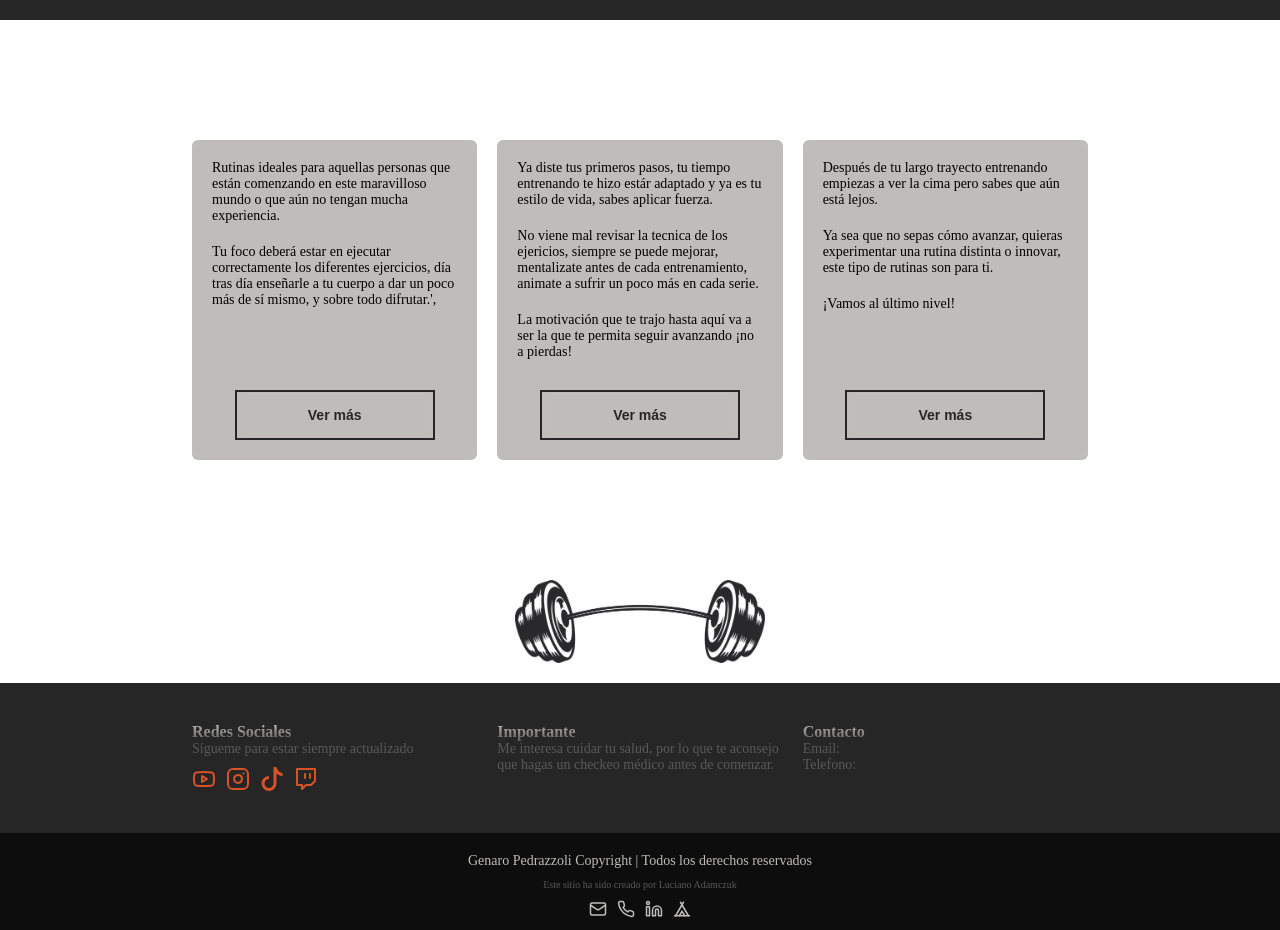
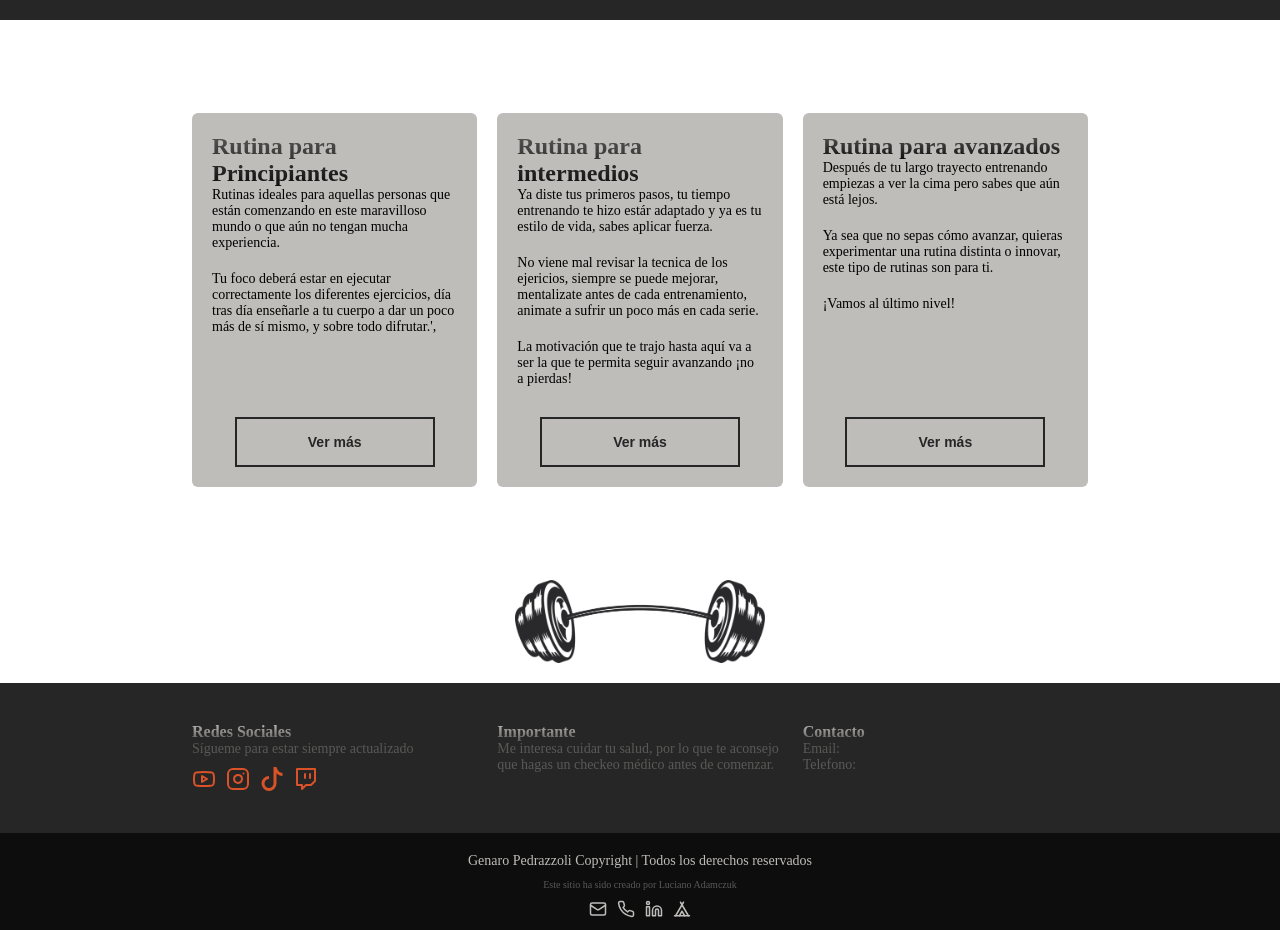
Before and after one commit to lucianoadamczuk/Genaro-Pedrazzoli, a Next.js app: page /rutinas in a window 1280 px wide. Shown: the part 1260-2190 px from the top of the page. Built offline with nearby package versions, Linux system fonts and the light colour scheme.

Commit message:
feat: :sparkles: fix a key

```diff
--- a/src/app/rutinas/page.tsx
+++ b/src/app/rutinas/page.tsx
@@ -42,7 +42,7 @@ export default function page() {
 						{Object.values(routines).map((item, index) => (
 							<article key={`routine_${index}`} className={styles.card}>
 								<div>
-									<Title color='dark' size='l' tag='h5' text={item.title} />
+									<Title color='dark' size='l' tag='h5' text={item.name} />
 
 									<Text
 										color='dark'
```
